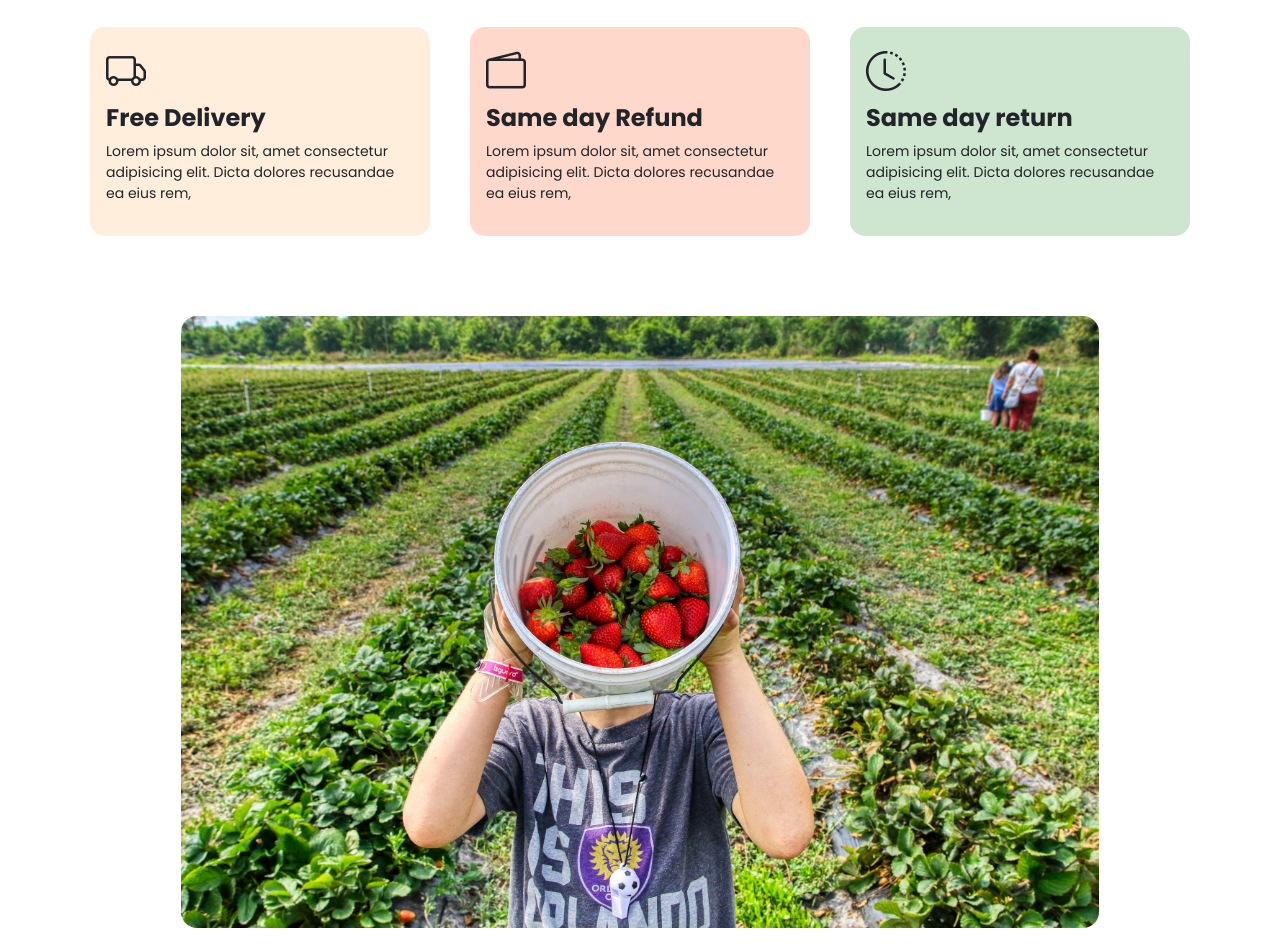
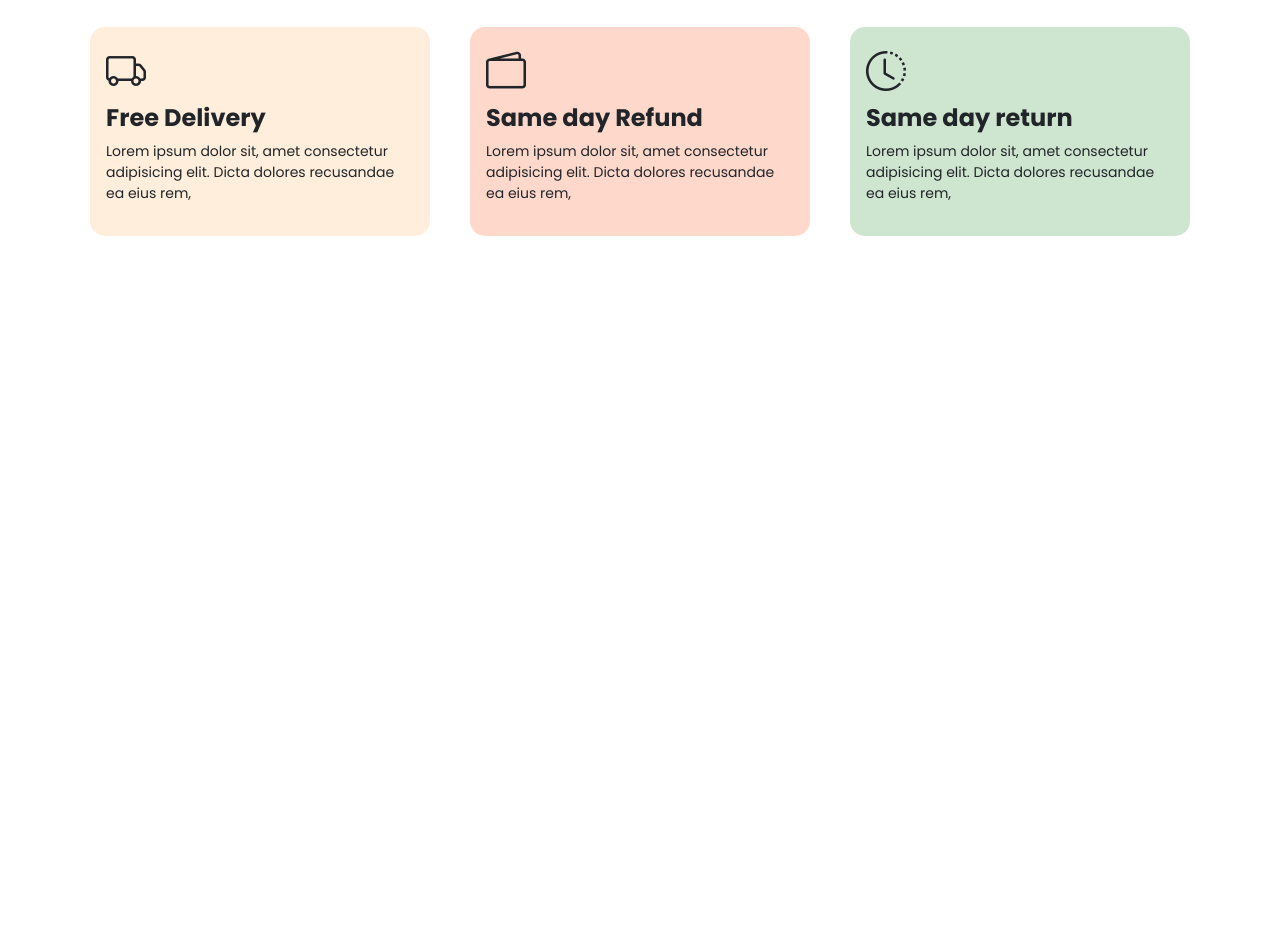
Before and after one commit to akshkgd/saf, a plain HTML site: page index.html in a window 1280 px wide. Shown: the part 1192-2136 px from the top of the page. After the commit the page ends 1492 px from the top, so only its background shows below. Drawn offline with nearby package versions, Linux system fonts and the light colour scheme; a web font is replaced by a local one.

Commit message:
first commit

```diff
--- a/index.html
+++ b/index.html
@@ -770,23 +770,7 @@
     </section>
 
 
-    <div class="container mt-5 d">
-        <div class="row justify-content-center">
-            <div class="col-lg-10 mx-auto p-3 ">
 
-
-                <main class="text-center">
-
-
-                    <img src="img/photo-1585254589738-aff16702b974.jpeg" alt="" class="img-fluid sRounded">
-
-
-                </main>
-            </div>
-        </div>
-
-
-    </div>
 
 
 
```
